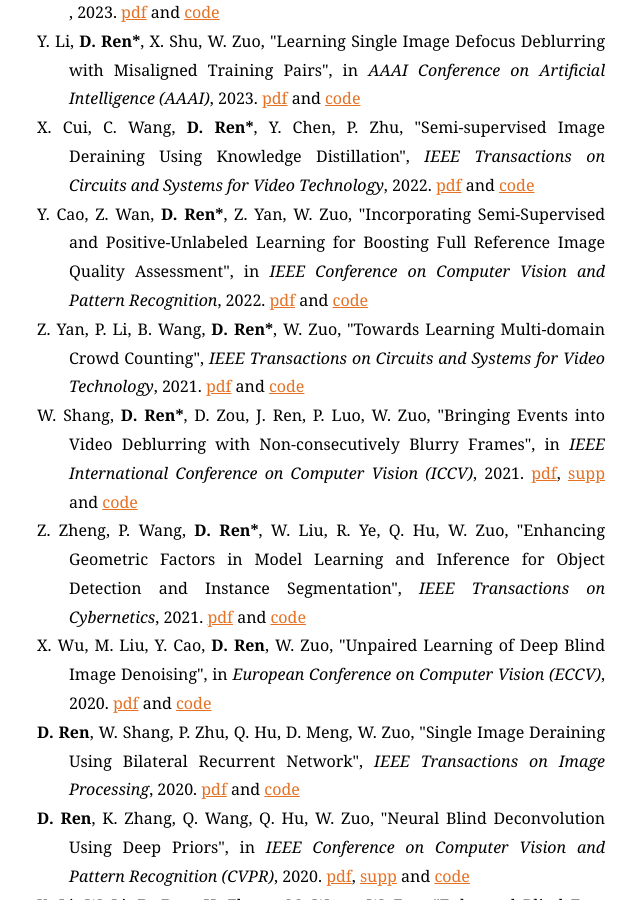
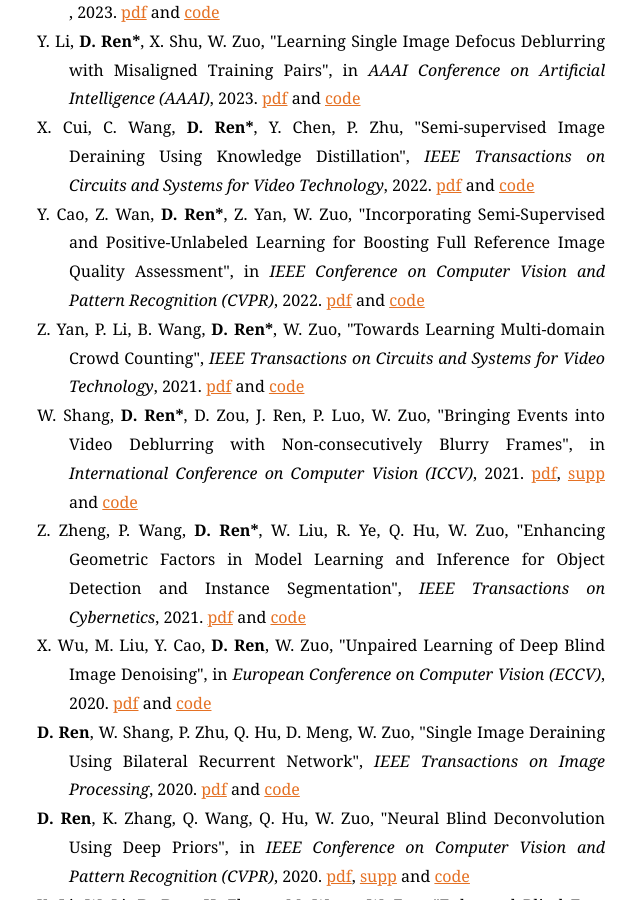
Before and after one commit to csdwren/csdwren.github.io, a Jekyll site: the page built from index.html, in a window 1280 px wide and 900 px high, scrolled down 875 px. Shown: the whole window, without its empty margins (435-1075 px from the left). Built offline with Jekyll 4.4.1, drawn with Linux system fonts in a browser that asks for light colours; some web fonts are replaced.

Commit message:
Update index.html

```diff
--- a/index.html
+++ b/index.html
@@ -49,13 +49,13 @@
           </li>
 
         <li>
-          <div align="justify">Y. Cao, Z. Wan, <strong>D. Ren*</strong>, Z. Yan, W. Zuo, &quot;Incorporating Semi-Supervised and Positive-Unlabeled Learning for Boosting Full Reference Image Quality Assessment&quot;</a>, in <em>IEEE Conference on Computer Vision and Pattern Recognition</em>, 2022. <a href=" https://www.researchgate.net/publication/360063020_Incorporating_Semi-Supervised_and_Positive-Unlabeled_Learning_for_Boosting_Full_Reference_Image_Quality_Assessment"><u>pdf</u></a> and <a href="https://github.com/happycaoyue/JSPL"><u>code</u></a></div>
+          <div align="justify">Y. Cao, Z. Wan, <strong>D. Ren*</strong>, Z. Yan, W. Zuo, &quot;Incorporating Semi-Supervised and Positive-Unlabeled Learning for Boosting Full Reference Image Quality Assessment&quot;</a>, in <em>IEEE Conference on Computer Vision and Pattern Recognition (CVPR)</em>, 2022. <a href=" https://www.researchgate.net/publication/360063020_Incorporating_Semi-Supervised_and_Positive-Unlabeled_Learning_for_Boosting_Full_Reference_Image_Quality_Assessment"><u>pdf</u></a> and <a href="https://github.com/happycaoyue/JSPL"><u>code</u></a></div>
           </li>
   <li>
           <div align="justify">Z. Yan, P. Li, B. Wang, <strong>D. Ren*</strong>, W. Zuo, &quot;Towards Learning Multi-domain Crowd Counting&quot;</a>,  <em>IEEE Transactions on Circuits and Systems for Video Technology</em>, 2021. <a href=" https://www.researchgate.net/publication/357260458_Towards_Learning_Multi-domain_Crowd_Counting"><u>pdf</u></a> and <a href="https://github.com/Zhaoyi-Yan/DCANet"><u>code</u></a></div>
           </li>
   <li>
-          <div align="justify">W. Shang, <strong>D. Ren*</strong>, D. Zou, J. Ren, P. Luo, W. Zuo, &quot;Bringing Events into Video Deblurring with Non-consecutively Blurry Frames&quot;</a>,  in <em>IEEE International Conference on Computer Vision (ICCV)</em>, 2021. <a href=" https://www.researchgate.net/publication/359001721_Bringing_Events_into_Video_Deblurring_with_Non-consecutively_Blurry_Frames"><u>pdf</u></a>, <a href="papers/2021_iccv_D2Nets_supp.pdf"><u>supp</u></a> and <a href="https://github.com/shangwei5/D2Net"><u>code</u></a></div>
+          <div align="justify">W. Shang, <strong>D. Ren*</strong>, D. Zou, J. Ren, P. Luo, W. Zuo, &quot;Bringing Events into Video Deblurring with Non-consecutively Blurry Frames&quot;</a>,  in <em>International Conference on Computer Vision (ICCV)</em>, 2021. <a href=" https://www.researchgate.net/publication/359001721_Bringing_Events_into_Video_Deblurring_with_Non-consecutively_Blurry_Frames"><u>pdf</u></a>, <a href="papers/2021_iccv_D2Nets_supp.pdf"><u>supp</u></a> and <a href="https://github.com/shangwei5/D2Net"><u>code</u></a></div>
 </li>
       <li>
           <div align="justify">Z. Zheng, P. Wang, <strong>D. Ren*</strong>, W. Liu, R. Ye, Q. Hu, W. Zuo, &quot;Enhancing Geometric Factors in Model Learning and Inference for Object Detection and Instance Segmentation&quot;</a>,  <em>IEEE Transactions on Cybernetics</em>, 2021. <a href="https://www.researchgate.net/publication/354170222_Enhancing_Geometric_Factors_in_Model_Learning_and_Inference_for_Object_Detection_and_Instance_Segmentation"><u>pdf</u></a> and <a href="https://github.com/Zzh-tju/CIoU"><u>code</u></a></div>
```
